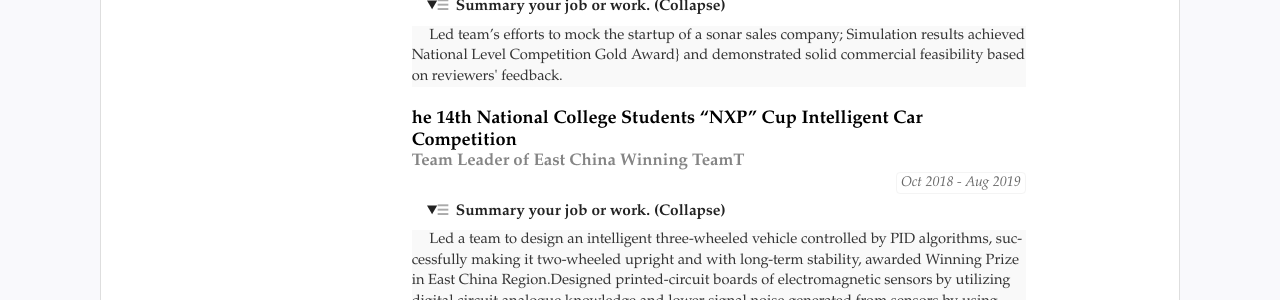
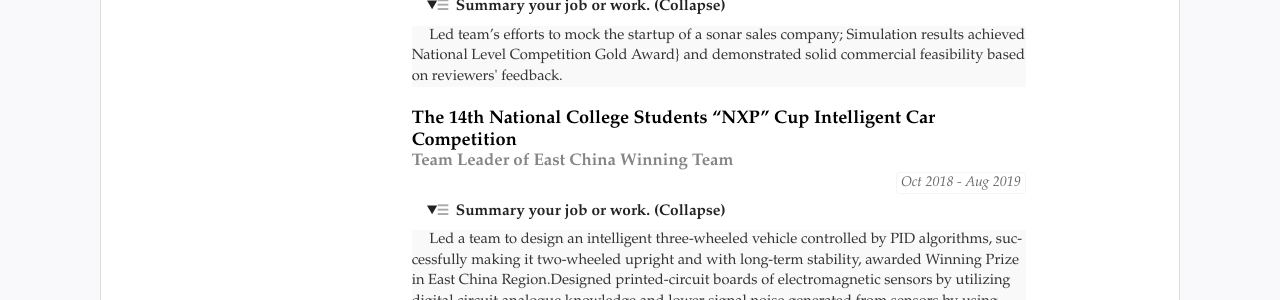
Before and after one commit to haoyuweigittest/haoyuweigittest.github.io, a Jekyll site: the page built from index.html, in a window 1280 px wide. Shown: the part 1465-1765 px from the top of the page. Built offline with Jekyll 4.4.1, drawn with Linux system fonts in a browser that asks for light colours.

Commit message:
Update resume.yml

```diff
--- a/_data/resume.yml
+++ b/_data/resume.yml
@@ -97,8 +97,8 @@ main: #简历主要内容，
     detail: Led team’s efforts to mock the startup of a sonar sales company; Simulation results achieved National Level Competition Gold Award} and demonstrated solid commercial feasibility based on reviewers' feedback.
     open: open
     #可以设置open默认展开
-  - title: he 14th National College Students “NXP” Cup Intelligent Car Competition
-    sub: Team Leader of East China Winning TeamT
+  - title: The 14th National College Students “NXP” Cup Intelligent Car Competition
+    sub: Team Leader of East China Winning Team
     duration: Oct 2018 - Aug 2019
     tags:
     #- tagname
```
